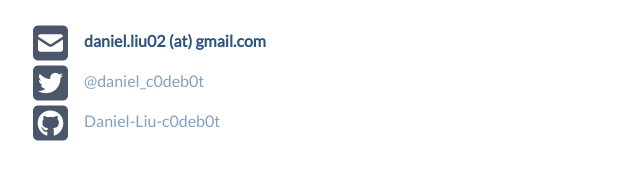
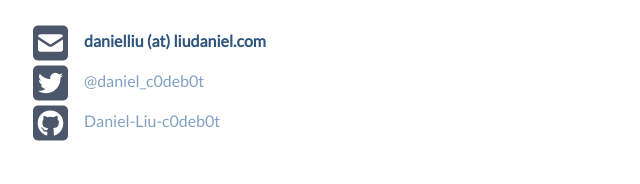
Before and after one commit to Daniel-Liu-c0deb0t/Daniel-Liu-c0deb0t.github.io, a plain HTML site: page index.html in a window 1280 px wide. Shown: the part 616-800 px from the top of the page, 307-947 px from the left. Drawn offline with Linux system fonts and the light colour scheme.

Commit message:
Update index.html

```diff
--- a/index.html
+++ b/index.html
@@ -52,7 +52,7 @@
 				<h2>/contact/</h2>
 
 				<p>
-						<i style = "font-size: 2.5em" class="icon fas fa-envelope-square"></i>&emsp;<b>daniel.liu02 (at) gmail.com</b><br>
+						<i style = "font-size: 2.5em" class="icon fas fa-envelope-square"></i>&emsp;<b>danielliu (at) liudaniel.com</b><br>
 						<i style = "font-size: 2.5em" class="icon fab fa-twitter-square"></i>&emsp;<a href = "https://twitter.com/daniel_c0deb0t">@daniel_c0deb0t</a><br>
 						<i style = "font-size: 2.5em" class="icon fab fa-github-square"></i>&emsp;<a href = "https://github.com/Daniel-Liu-c0deb0t">Daniel-Liu-c0deb0t</a>
 				</p>
```
